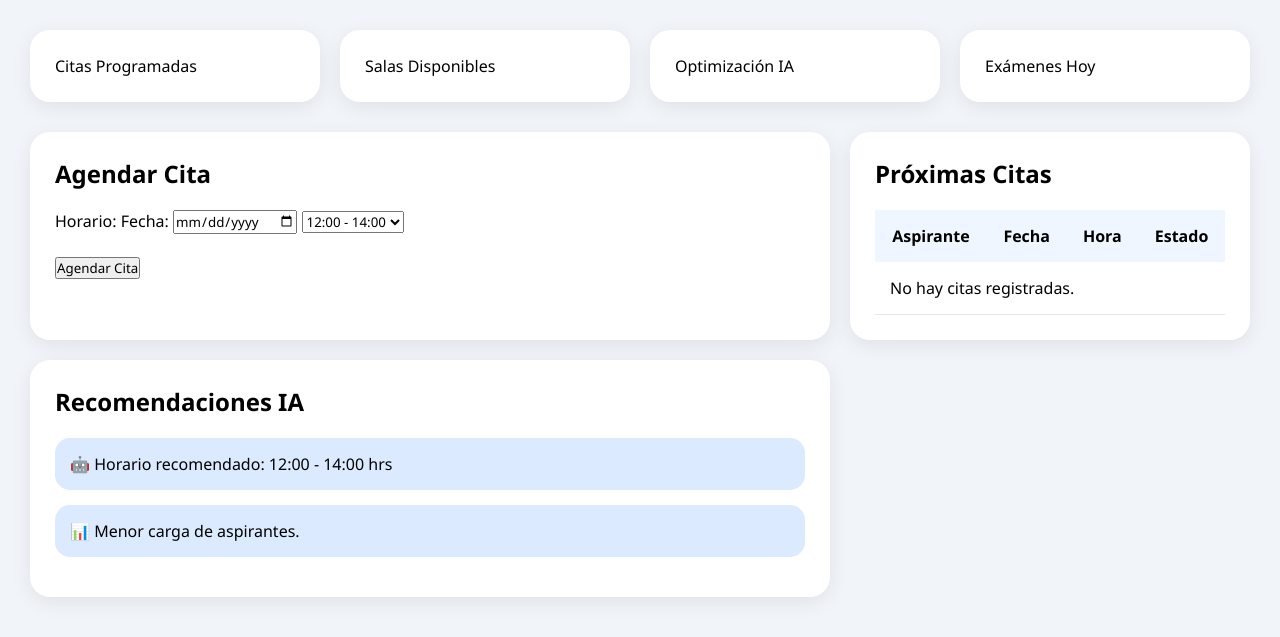
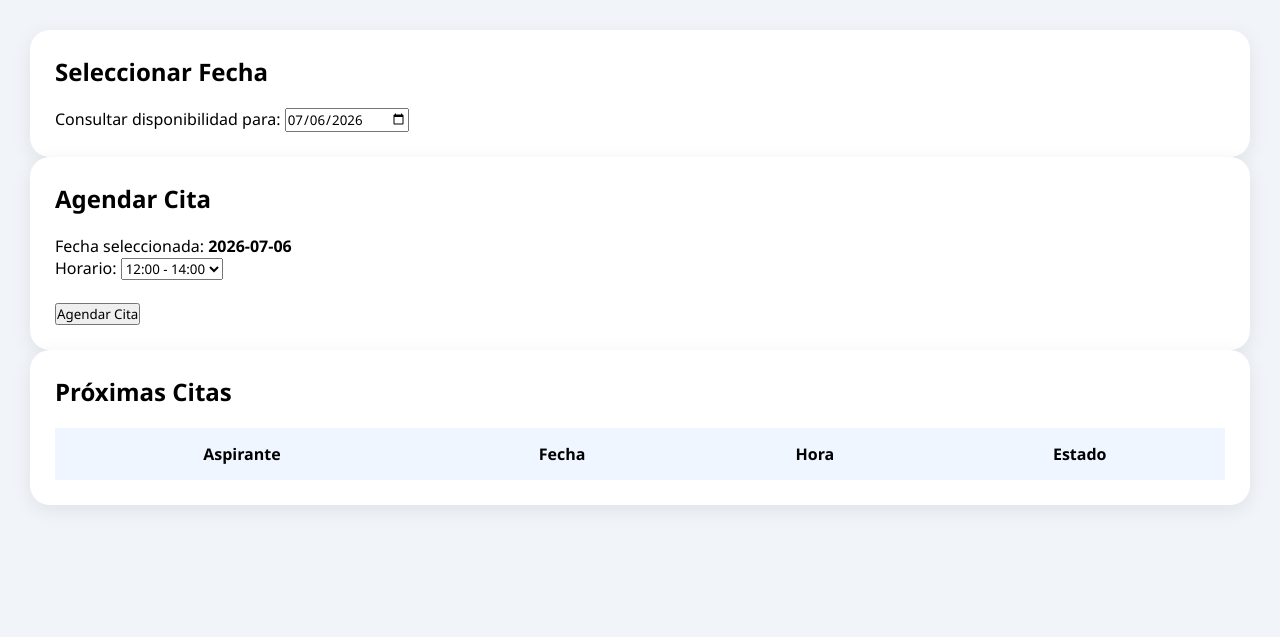
Before and after one commit to trexoxam/SIS-EV-IA-IOT, a Flask app: page /agenda in a window 1280 px wide. Shown: the part 78-715 px from the top of the page. Run offline with Flask 3, Linux system fonts and the light colour scheme; the visitor is signed in with stand-in values (Sample User, id 1); data that the repository does not hold is empty.

Commit message:
ya quedooooo

```diff
--- a/backend/app.py
+++ b/backend/app.py
@@ -1,4 +1,5 @@
 from flask import Flask, request, render_template, session, redirect, url_for
+from datetime import datetime, timedelta
 import mysql.connector
 import os
 from werkzeug.security import generate_password_hash, check_password_hash
@@ -494,14 +495,17 @@ def registro():
     return redirect(url_for('login'))
 
 
-@app.route('/agenda')
+@app.route('/agenda', methods=['GET', 'POST'])
 def agenda():
     if 'id_usuario' not in session: return redirect(url_for('login'))
+
+    # Si el usuario envía una fecha por formulario, la usamos; si no, usamos hoy
+    fecha_consulta = request.form.get('fecha_consulta') or datetime.now().strftime("%Y-%m-%d")
 
     conn = conectar()
     cursor = conn.cursor(dictionary=True)
 
-    # 1. Obtener citas
+    # 1. Traer todas las citas (para la tabla, sin filtrar por día)
     cursor.execute("""
         SELECT c.fecha_cita AS fecha, c.horario_inicio AS hora, c.estado, u.nombre_completo
         FROM citas c
@@ -510,25 +514,24 @@ def agenda():
     """)
     citas = cursor.fetchall()
 
-    # 2. Obtener horas ocupadas de forma segura (sin importar si es time o timedelta)
-    cursor.execute("SELECT DISTINCT horario_inicio FROM citas")
+    # 2. Traer HORAS OCUPADAS SOLO PARA LA FECHA SELECCIONADA
+    cursor.execute("SELECT horario_inicio FROM citas WHERE fecha_cita = %s", (fecha_consulta,))
     datos = cursor.fetchall()
 
     ocupadas = []
     for c in datos:
         val = c['horario_inicio']
-        if isinstance(val, (str)): # Si llega como string
-            ocupadas.append(val[:5])
-        elif hasattr(val, 'strftime'): # Si es tipo time
+        # Usamos la misma lógica robusta de conversión que ya tienes
+        if hasattr(val, 'strftime'):
             ocupadas.append(val.strftime("%H:%M"))
-        else: # Si es timedelta
+        else:
             total_segundos = int(val.total_seconds())
             ocupadas.append(f"{total_segundos // 3600:02}:{(total_segundos % 3600) // 60:02}")
 
     cursor.close()
     conn.close()
 
-    return render_template('agenda.html', citas=citas, ocupadas=ocupadas)
+    return render_template('agenda.html', citas=citas, ocupadas=ocupadas, fecha_sel=fecha_consulta)
 
 @app.route('/crear_cita', methods=['POST'])
 def crear_cita():
--- a/templates/agenda.html
+++ b/templates/agenda.html
@@ -2,8 +2,7 @@
 <html lang="es">
 <head>
     <meta charset="UTF-8">
-    <meta name="viewport" content="width=device-width, initial-scale=1.0">
-    <title>ExamIA | Agenda Inteligente</title>
+    <title>ExamIA | Agenda</title>
     <link rel="stylesheet" href="{{ url_for('static', filename='css/agenda.css') }}">
 </head>
 <body>
@@ -13,26 +12,26 @@
     </header>
 
     <div class="container">
-        <div class="cards">
-            <div class="card"><p>Citas Programadas</p></div>
-            <div class="card"><p>Salas Disponibles</p></div>
-            <div class="card"><p>Optimización IA</p></div>
-            <div class="card"><p>Exámenes Hoy</p></div>
+        <div class="panel">
+            <h2>Seleccionar Fecha</h2>
+            <form action="{{ url_for('agenda') }}" method="POST">
+                <label>Consultar disponibilidad para:</label>
+                <input type="date" name="fecha_consulta" value="{{ fecha_sel }}" onchange="this.form.submit()">
+            </form>
         </div>
 
-        <div class="grid">
         <div class="panel">
             <h2>Agendar Cita</h2>
             <form action="{{ url_for('crear_cita') }}" method="POST">
+                <input type="hidden" name="fecha" value="{{ fecha_sel }}">
+                <p>Fecha seleccionada: <strong>{{ fecha_sel }}</strong></p>
+
                 <label>Horario:</label>
-             <label>Fecha:</label>
-            <input type="date" name="fecha" required>
                 <select name="hora" required>
                     <option value="12:00" {% if '12:00' in ocupadas %}disabled{% endif %}>12:00 - 14:00 {% if '12:00' in ocupadas %}(Ocupado){% endif %}</option>
                     <option value="14:00" {% if '14:00' in ocupadas %}disabled{% endif %}>14:00 - 16:00 {% if '14:00' in ocupadas %}(Ocupado){% endif %}</option>
                     <option value="16:00" {% if '16:00' in ocupadas %}disabled{% endif %}>16:00 - 18:00 {% if '16:00' in ocupadas %}(Ocupado){% endif %}</option>
                 </select>
-
                 <br><br>
                 <button type="submit">Agendar Cita</button>
             </form>
@@ -41,15 +40,7 @@
         <div class="panel">
             <h2>Próximas Citas</h2>
             <table>
-                    <thead>
-                        <tr>
-                            <th>Aspirante</th>
-                            <th>Fecha</th>
-                            <th>Hora</th>
-                            <th>Estado</th>
-                        </tr>
-                    </thead>
-                    <tbody>
+                <tr><th>Aspirante</th><th>Fecha</th><th>Hora</th><th>Estado</th></tr>
                 {% for cita in citas %}
                 <tr>
                     <td>{{ cita.nombre_completo }}</td>
@@ -57,27 +48,16 @@
                     <td>{{ cita.hora }}</td>
                     <td>{{ cita.estado }}</td>
                 </tr>
-                        {% else %}
-                        <tr>
-                            <td colspan="4">No hay citas registradas.</td>
-                        </tr>
                 {% endfor %}
-                    </tbody>
             </table>
         </div>
+    </div>
 
-            <div class="panel">
-                <h2>Recomendaciones IA</h2>
-                <div class="recommendation">🤖 Horario recomendado: 12:00 - 14:00 hrs</div>
-                <div class="recommendation">📊 Menor carga de aspirantes.</div>
-            </div>
-        </div>
-    </div>
-</body>
     <script>
         const urlParams = new URLSearchParams(window.location.search);
         if (urlParams.get('status') === 'success') {
             alert("¡Cita elegida correctamente!");
         }
     </script>
+</body>
 </html>
```
Lines whose indentation alone changed are shown as unchanged.
